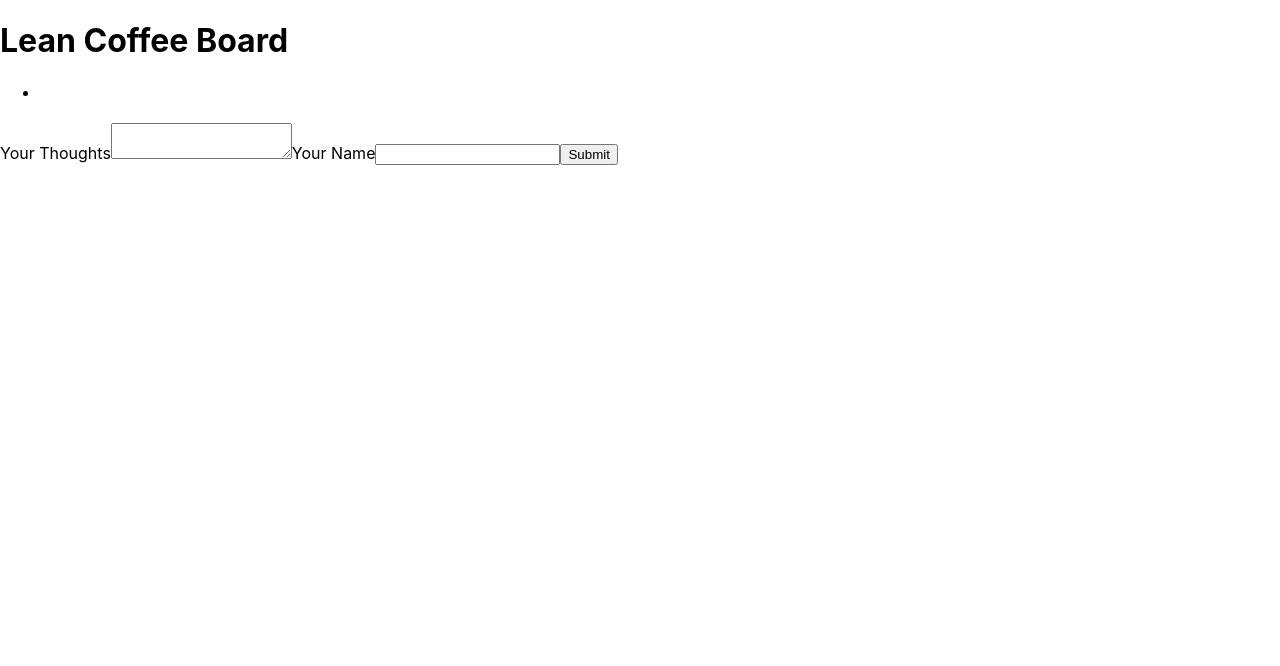
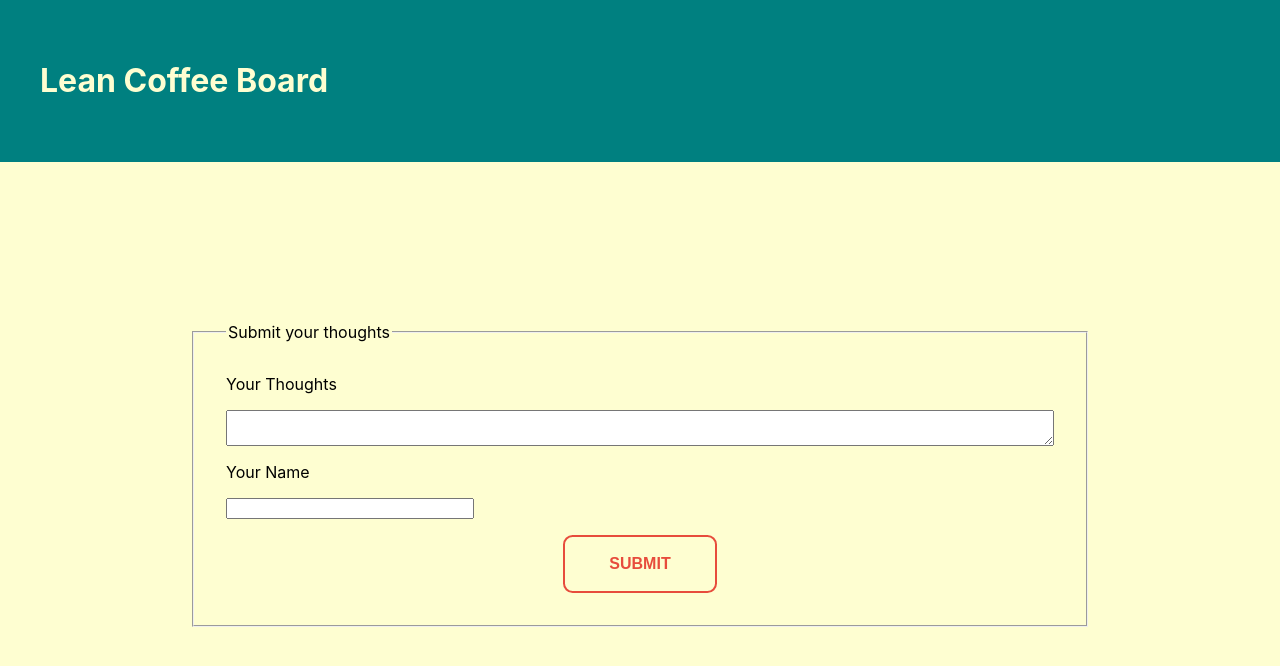
Before and after one commit to onebarloop/lean-coffee-board, a Next.js app: page / in a window 1280 px wide. Shown: the top 666 px of the page. Built offline with nearby package versions, Linux system fonts and the light colour scheme.

Commit message:
Add basic styling

```diff
--- a/components/Card/Card.js
+++ b/components/Card/Card.js
@@ -1,14 +1,31 @@
+import styled from "styled-components";
+
 import { nanoid } from "nanoid";
 export default function Card({ entries }) {
   return (
-    <ul>
+    <StyledList>
       {entries.map((entry) => (
-        <li key={nanoid()}>
+        <StyledListItem key={nanoid()}>
           {" "}
           <p>{entry.thoughts}</p>
           <p>{entry.name}</p>
-        </li>
+        </StyledListItem>
       ))}
-    </ul>
+    </StyledList>
   );
 }
+
+const StyledList = styled.ul`
+  display: grid;
+  gap: 1rem;
+  grid-template-columns: 1fr 1fr 1fr 1fr;
+  padding: 5rem;
+  list-style: none;
+  padding: 5rem;
+  margin: auto;
+`;
+
+const StyledListItem = styled.li`
+  border: 3px solid black;
+  padding: 1rem;
+`;
--- a/components/Form/Form.js
+++ b/components/Form/Form.js
@@ -1,3 +1,5 @@
+import styled from "styled-components";
+
 export default function Form({ onNewEntry }) {
   const submit = (event) => {
     event.preventDefault();
@@ -5,17 +7,73 @@ export default function Form({ onNewEntry }) {
       name: event.target.elements.name.value,
       thoughts: event.target.elements.thoughts.value,
     });
+    event.target.reset();
   };
 
   return (
-    <form onSubmit={submit}>
-      <label htmlFor="thoughts">Your Thoughts</label>
-      <textarea id="thoughts" name="thoughts"></textarea>
-      <label htmlFor="name" name="name">
-        Your Name
-      </label>
-      <input id="name" name="name>"></input>
-      <button>Submit</button>
-    </form>
+    <StyledFieldset>
+      <legend>Submit your thoughts</legend>
+      <StyledForm onSubmit={submit}>
+        <label htmlFor="thoughts">Your Thoughts</label>
+        <textarea id="thoughts" name="thoughts" required></textarea>
+        <label htmlFor="name" name="name">
+          Your Name
+        </label>
+        <input id="name" name="name" required></input>
+        <StyledSubmitBtn>Submit</StyledSubmitBtn>
+      </StyledForm>
+    </StyledFieldset>
   );
 }
+
+const StyledFieldset = styled.fieldset`
+  padding: 2rem;
+  width: 70%;
+  margin: auto;
+`;
+
+const StyledForm = styled.form`
+  display: flex;
+  flex-direction: column;
+  gap: 1rem;
+
+  input {
+    width: 30%;
+  }
+`;
+
+const StyledSubmitBtn = styled.button`
+  box-sizing: border-box;
+  -webkit-appearance: none;
+  -moz-appearance: none;
+  appearance: none;
+  background-color: transparent;
+  border: 2px solid #e74c3c;
+  border-radius: 0.6em;
+  color: #e74c3c;
+  cursor: pointer;
+  display: -webkit-box;
+  display: -webkit-flex;
+  display: -ms-flexbox;
+  display: flex;
+  -webkit-align-self: center;
+  -ms-flex-item-align: center;
+  align-self: center;
+  font-size: 1rem;
+  font-weight: 400;
+  line-height: 1;
+
+  padding: 1.2em 2.8em;
+  text-decoration: none;
+  text-align: center;
+  text-transform: uppercase;
+  font-family: "Montserrat", sans-serif;
+  font-weight: 700;
+  -webkit-transition: box-shadow 300ms ease-in-out, color 300ms ease-in-out;
+  transition: box-shadow 300ms ease-in-out, color 300ms ease-in-out;
+  &:hover {
+    color: #fff;
+    outline: 0;
+    box-shadow: 0 0 40px 40px #e74c3c inset;
+  }
+`;
--- a/components/Header/Header.js
+++ b/components/Header/Header.js
@@ -1,3 +1,15 @@
+import styled from "styled-components";
+
 export default function Header() {
-  return <h1>Lean Coffee Board</h1>;
+  return (
+    <StyledHeader>
+      <h1>Lean Coffee Board</h1>
+    </StyledHeader>
+  );
 }
+
+const StyledHeader = styled.header`
+  background-color: var(--blue);
+  color: var(--yellow);
+  padding: 2.5rem;
+`;
--- a/pages/index.js
+++ b/pages/index.js
@@ -4,7 +4,7 @@ import Header from "../components/Header/Header";
 import { useState } from "react";
 
 export default function HomePage() {
-  const [entries, setEntries] = useState([{ name: "", entry: "" }]);
+  const [entries, setEntries] = useState([]);
 
   const handleNewEntry = (newEntry) => {
     setEntries([{ ...newEntry }, ...entries]);
@@ -20,11 +20,3 @@ export default function HomePage() {
     </>
   );
 }
-
-// function handleCreateEntry(data) {
-//   const newEntry = data;
-//   setEntries([
-//     { isFavourite: false, id: nanoid(), date: actualDate, ...newEntry },
-//     ...entries,
-//   ]);
-// }
--- a/styles.js
+++ b/styles.js
@@ -7,9 +7,19 @@ export const GlobalStyle = createGlobalStyle`
     box-sizing: border-box;
   }
 
+  :root {
+    --yellow: #fefed1;
+    --blue: teal;
+  }
+
   body {
     margin: 0;
+
+    background-color: var(--yellow);
     font-family: -apple-system, BlinkMacSystemFont, "Segoe UI", Roboto, Helvetica,
       Arial, sans-serif, "Apple Color Emoji", "Segoe UI Emoji", "Segoe UI Symbol";
+
   }
+
+
 `;
```
